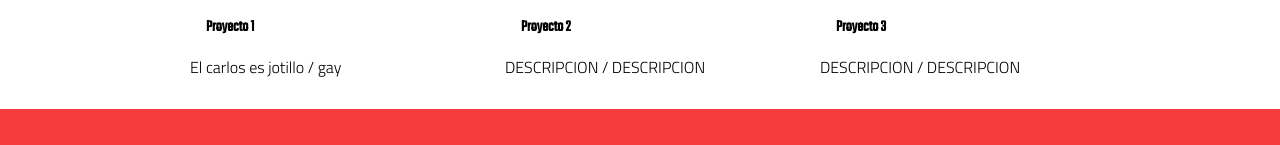
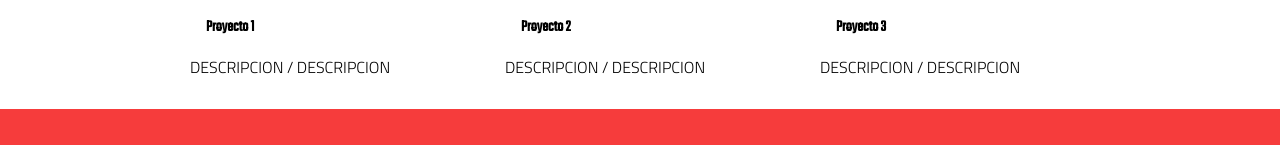
Before and after one commit to ManuelEnriquezHaro/ManuelEnriquezHaro.github.io, a plain HTML site: page index.html in a window 1280 px wide. Shown: the part 207-352 px from the top of the page. Drawn offline with nearby package versions, Linux system fonts and the light colour scheme.

Commit message:
Update index.html

```diff
--- a/index.html
+++ b/index.html
@@ -31,7 +31,7 @@
 				<a href="#">
 					<img src="images/project-01.jpg" alt="Proyecto 1">
 					<h4>Proyecto 1</h4>
-					<span>El carlos es jotillo / gay</span>
+					<span>DESCRIPCION / DESCRIPCION</span>
 					</a>
 					<a href="#">
 					<img src="images/project-02.jpg" alt="Proyecto 2">
```
